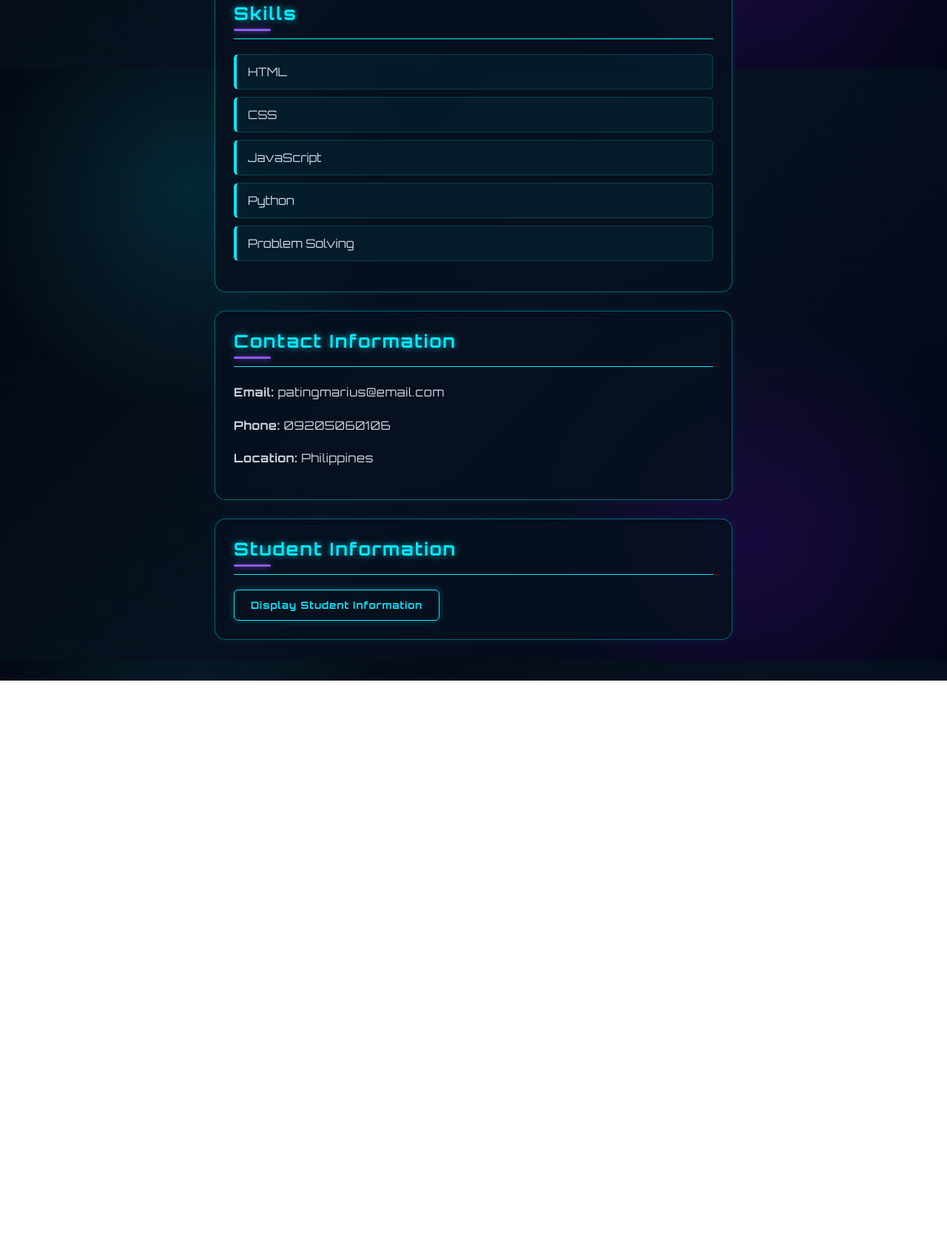
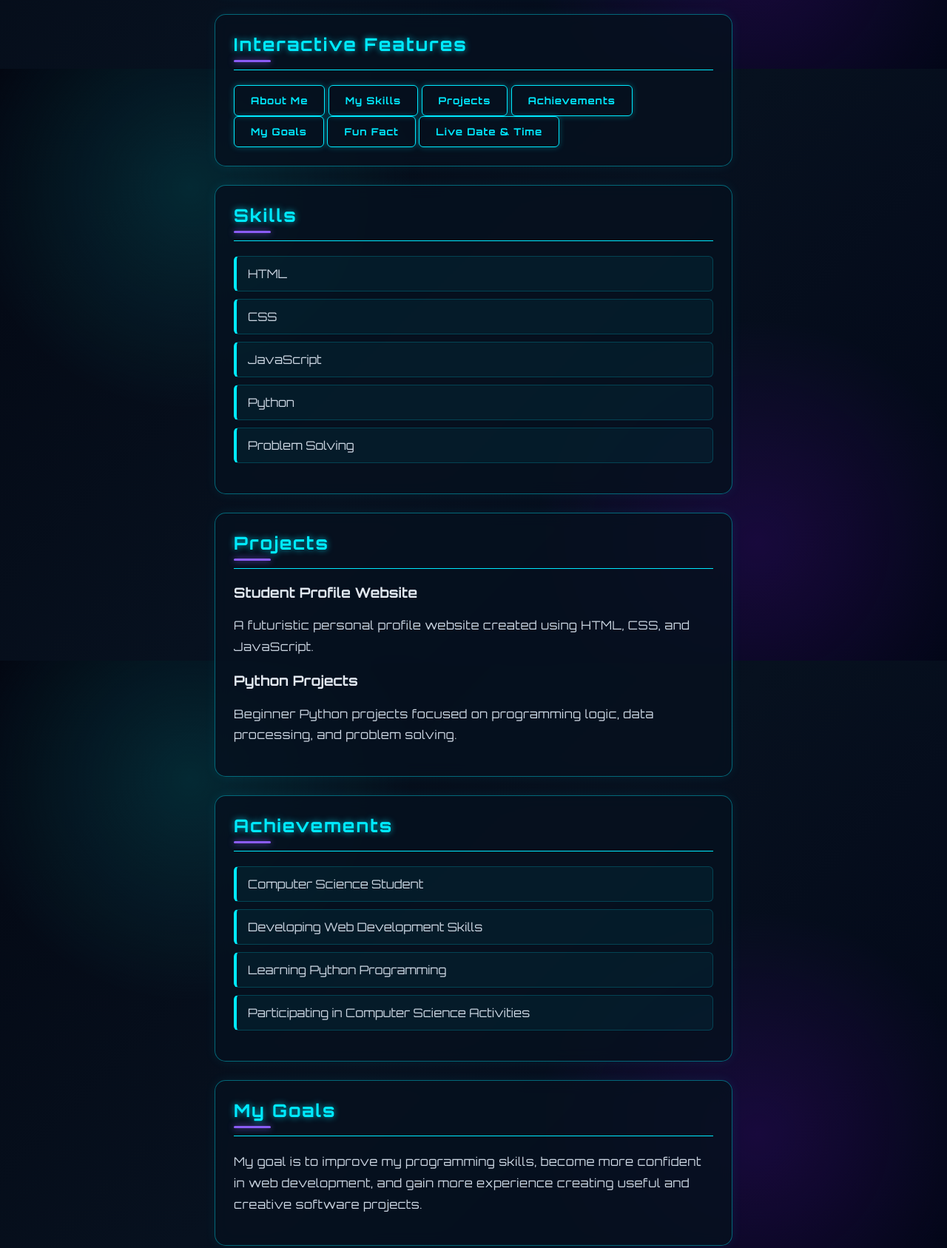
Before and after one commit to jrcastillo-dev/Marius, a plain HTML site: page index.html in a window 1280 px wide. Shown: the part 707-2394 px from the top of the page at 74% size. Before the commit the page ends 1627 px from the top, so only its background shows below. Drawn offline with Linux system fonts and the light colour scheme.

Commit message:
Enhance profile page with navigation and features
Added navigation bar and interactive feature buttons to enhance user experience. Updated title and structured sections for better organization.

```diff
--- a/index.html
+++ b/index.html
@@ -5,7 +5,7 @@
     <meta charset="UTF-8">
     <meta name="viewport" content="width=device-width, initial-scale=1.0">
 
-    <title>My Profile</title>
+    <title>Marius | Student Profile</title>
 
     <!-- CSS -->
     <link rel="stylesheet" href="style.css">
@@ -16,8 +16,24 @@
 
     <main class="profile-container">
 
+        <!-- NAVIGATION -->
+        <nav class="navbar">
+
+            <a href="#profile">Profile</a>
+            <a href="#skills">Skills</a>
+            <a href="#projects">Projects</a>
+            <a href="#achievements">Achievements</a>
+            <a href="#contact">Contact</a>
+
+            <button class="theme-button" onclick="toggleTheme()">
+                Toggle Theme
+            </button>
+
+        </nav>
+
+
         <!-- PROFILE HEADER -->
-        <header class="profile-header">
+        <header class="profile-header" id="profile">
 
             <img
                 src="marius.jpg"
@@ -26,8 +42,13 @@
             >
 
             <div class="profile-text">
+
                 <h1>Marius</h1>
+
                 <p>BS Computer Science - 3rd Year</p>
+
+                <p class="typing-text" id="typingText"></p>
+
             </div>
 
         </header>
@@ -63,24 +84,130 @@
         </section>
 
 
+        <!-- FEATURE BUTTONS -->
+        <section class="feature-section">
+
+            <h2>Interactive Features</h2>
+
+            <div class="feature-buttons">
+
+                <button onclick="showAbout()">
+                    About Me
+                </button>
+
+                <button onclick="showSkills()">
+                    My Skills
+                </button>
+
+                <button onclick="showProjects()">
+                    Projects
+                </button>
+
+                <button onclick="showAchievements()">
+                    Achievements
+                </button>
+
+                <button onclick="showGoals()">
+                    My Goals
+                </button>
+
+                <button onclick="showFunFact()">
+                    Fun Fact
+                </button>
+
+                <button onclick="showDateTime()">
+                    Live Date & Time
+                </button>
+
+            </div>
+
+            <div id="featureInfo"></div>
+
+        </section>
+
+
         <!-- SKILLS -->
-        <section>
+        <section id="skills">
 
             <h2>Skills</h2>
 
             <ul>
+
                 <li>HTML</li>
                 <li>CSS</li>
                 <li>JavaScript</li>
                 <li>Python</li>
                 <li>Problem Solving</li>
+
             </ul>
 
         </section>
 
 
+        <!-- PROJECTS -->
+        <section id="projects">
+
+            <h2>Projects</h2>
+
+            <div class="project-card">
+
+                <h3>Student Profile Website</h3>
+
+                <p>
+                    A futuristic personal profile website created using
+                    HTML, CSS, and JavaScript.
+                </p>
+
+            </div>
+
+
+            <div class="project-card">
+
+                <h3>Python Projects</h3>
+
+                <p>
+                    Beginner Python projects focused on programming logic,
+                    data processing, and problem solving.
+                </p>
+
+            </div>
+
+        </section>
+
+
+        <!-- ACHIEVEMENTS -->
+        <section id="achievements">
+
+            <h2>Achievements</h2>
+
+            <ul>
+
+                <li>Computer Science Student</li>
+                <li>Developing Web Development Skills</li>
+                <li>Learning Python Programming</li>
+                <li>Participating in Computer Science Activities</li>
+
+            </ul>
+
+        </section>
+
+
+        <!-- GOALS -->
+        <section>
+
+            <h2>My Goals</h2>
+
+            <p>
+                My goal is to improve my programming skills, become more
+                confident in web development, and gain more experience
+                creating useful and creative software projects.
+            </p>
+
+        </section>
+
+
         <!-- CONTACT INFORMATION -->
-        <section>
+        <section id="contact">
 
             <h2>Contact Information</h2>
 
@@ -115,6 +242,20 @@
 
         </section>
 
+
+        <!-- FOOTER -->
+        <footer>
+
+            <p>
+                © 2026 Marius Ahron G. Pating
+            </p>
+
+            <p id="footerClock">
+                Loading time...
+            </p>
+
+        </footer>
+
     </main>
 
 
```
